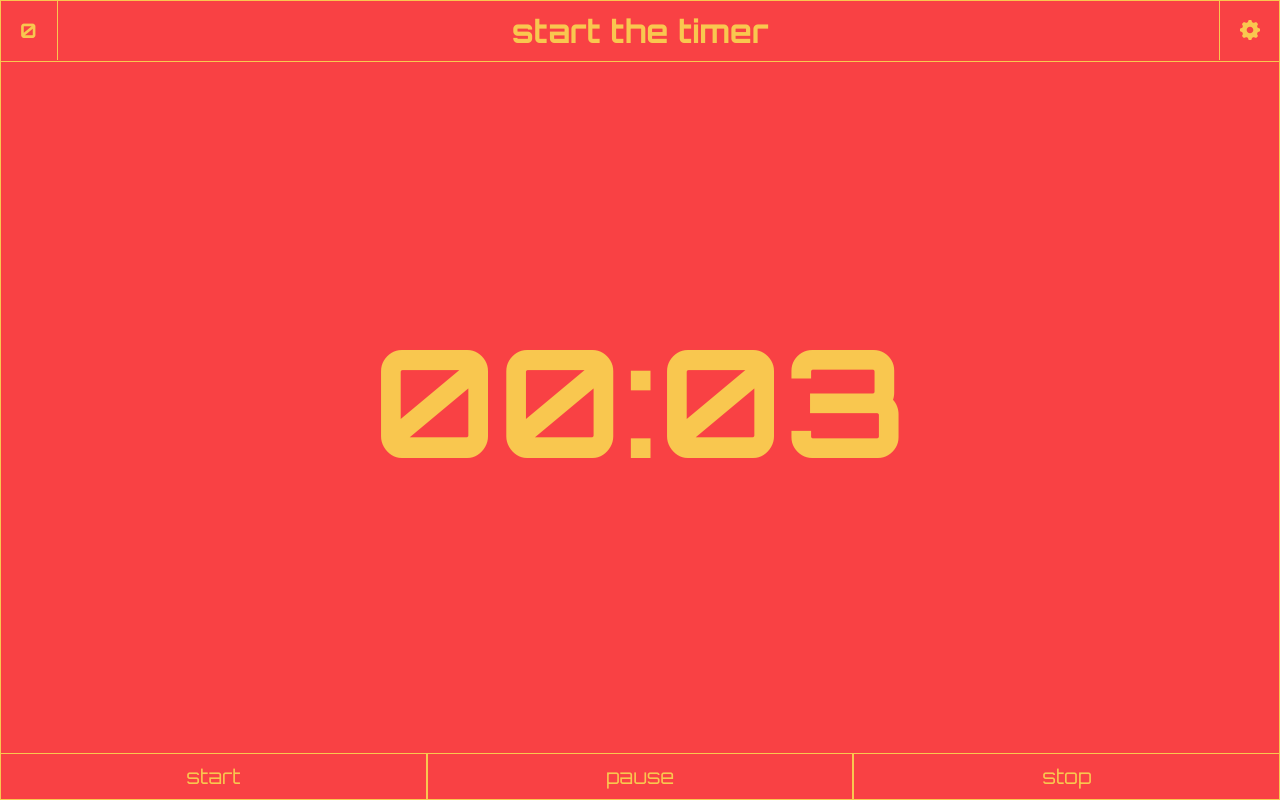
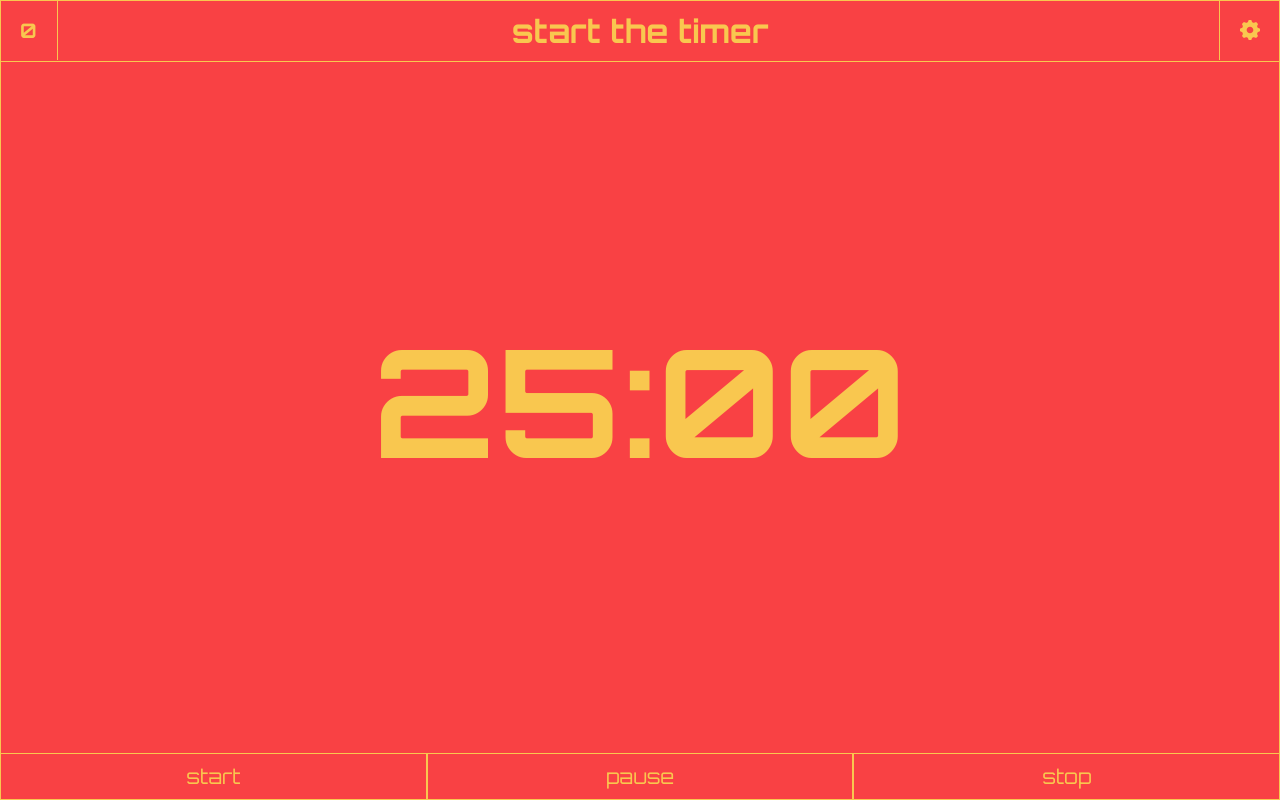
Before and after one commit to bojantubic/pomodoro-timer-react, a React (Create React App) app: page / in a window 1280 px wide. Built offline with nearby package versions, Linux system fonts and the light colour scheme.

Commit message:
Fix bugs

```diff
--- a/src/App.js
+++ b/src/App.js
@@ -10,8 +10,8 @@ function App() {
   const bodyClass = document.querySelector("body").classList;
 
   const [title, setTitle] = useState("start the timer");
-  const [timeWork, setTimeWork] = useState(3);
-  const [timeBreak, setTimeBreak] = useState(3);
+  const [timeWork, setTimeWork] = useState(1500);
+  const [timeBreak, setTimeBreak] = useState(300);
   const [isWorkTime, setIsWorkTime] = useState(true);
   const [soundOn, setSoundOn] = useState(false);
   const [time, setTime] = useState(timeWork);
```
